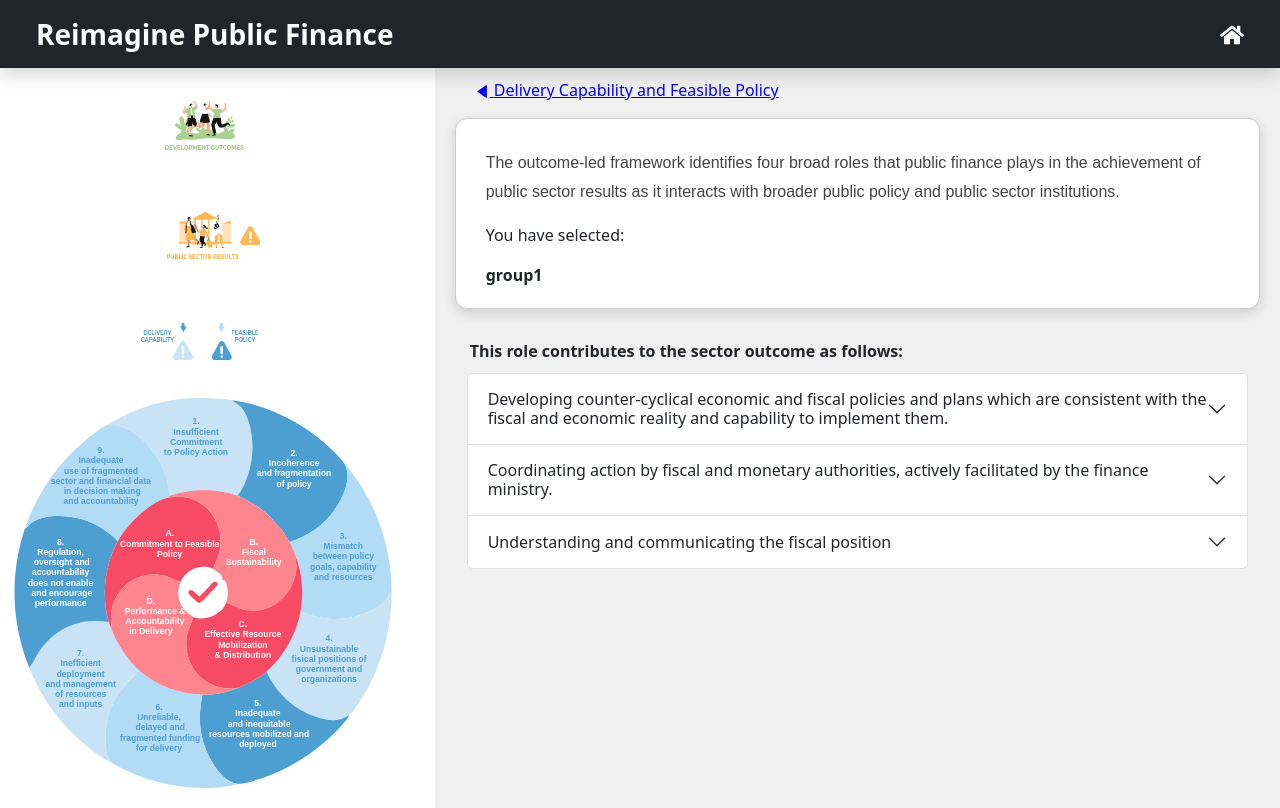
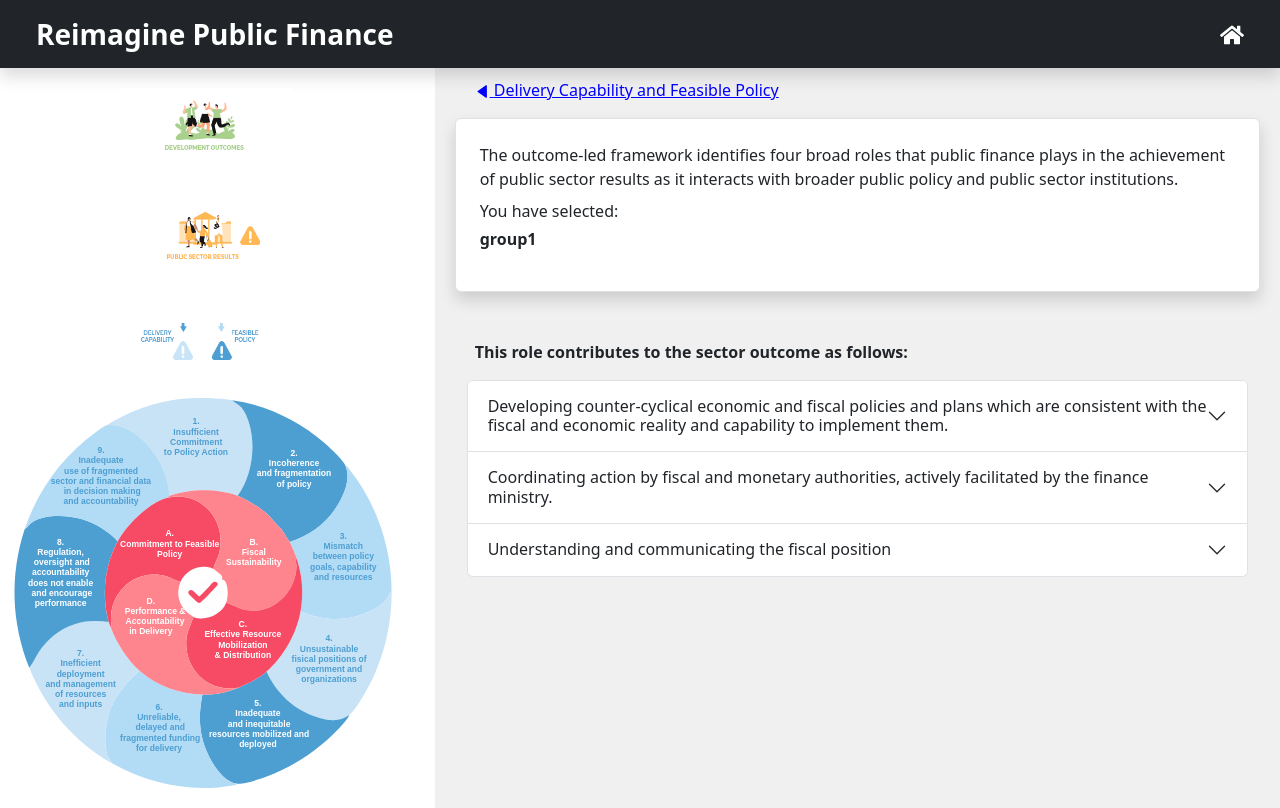
Before and after one commit to yukinko-iwasaki/rpf-bottleneck-page, a React (Create React App) app: page /rpf-bottleneck-page/UniversalHealthCare in a window 1280 px wide. Both pictures are taken after a click on the icon 205 px from the left and 673 px from the top of the page. Built offline with nearby package versions, Linux system fonts and the light colour scheme.

Commit message:
Refactor evidence page to align two text boxes
and minimize custom styling

```diff
--- a/src/components/evidence.jsx
+++ b/src/components/evidence.jsx
@@ -1,31 +1,39 @@
-import React, { useEffect } from "react";
-import { useState, useRef } from "react";
+import React from "react";
 import PropTypes from 'prop-types';
 import ContentText from "./contentText";
 import Accordion from 'react-bootstrap/Accordion';
-import {ReactComponent as Map} from '../assets/map.svg';
+import { ReactComponent as Map } from '../assets/map.svg';
 const bottleneckData = require('../data/bottleneck.json');
 const roleData = require('../data/roles.json');
 
 const texts = {
-  'Role': {'title': 'The outcome-led framework identifies four broad roles that public finance plays in the achievement of public sector results as it interacts with broader public policy and public sector institutions. ', 'sub_title': ' This role contributes to the sector outcome as follows: '},
-  'Bottleneck Group': {'title': 'The outcome-led framework then identifies nine common bottlenecks which undermine the potential role of public finance across development outcomes.', 'sub_title': ' This typically constrains the achievement of public sector results as follows:  '}
-}
+  Role: {
+    title:
+      'The outcome-led framework identifies four broad roles that public finance plays in the achievement of public sector results as it interacts with broader public policy and public sector institutions.',
+    sub_title: 'This role contributes to the sector outcome as follows:',
+  },
+  'Bottleneck Group': {
+    title:
+      'The outcome-led framework then identifies nine common bottlenecks which undermine the potential role of public finance across development outcomes.',
+    sub_title: 'This typically constrains the achievement of public sector results as follows:',
+  },
+};
+
 const bottlenectDict = {
-  'group1': {
+  group1: {
     name: "1. Insufficient Stakeholder Commitment to Policy Action",
     children: [
       "1.1 Inadequate commitment of political and technical leadership to policy action and associated resource mobilization and use within or across sectors",
       "1.2 Inadequately broad-based stakeholder involvement, understanding and support for policy action and associated resource mobilization and use",
     ],
   },
-  'group2': {
+  group2: {
     name: "2. Incoherent, fragmented and poorly prioritized policy",
     children: [
       "2.1 Fragmented, over ambitious, inconsistent, uncoordinated and poorly prioritized policies across or within sectors",
     ],
   },
-  'group3': {
+  group3: {
     name: "3. Mismatch between policy goals, priorities, capability and resources",
     children: [
       "3.1 Domestic revenue policies generate insufficient resources to achieve policy goals given fiscal reality",
@@ -33,7 +41,7 @@ const bottlenectDict = {
       "3.3 Policies do not take into account context, including the available organizational capability to achieve goals",
     ],
   },
-  'group4': {
+  group4: {
     name: "4. Unsustainable fiscal situation of governments and organizations",
     children: [
       "4.1 Short term incentives and perspectives leads to a failure to manage fiscal risks and procyclical spending which forces deep cuts during downturns",
@@ -42,7 +50,7 @@ const bottlenectDict = {
       "4.4 Pre-existing spending commitments and debt burdens create limited fiscal space and options for fiscal consolidation and/or increasing fiscal space.",
     ],
   },
-  'group5': {
+  group5: {
     name: "5. Inadequate and inequitable resources mobilized and deployed for policy implementation",
     children: [
       "5.1 Fragmented, uncoordinated and poorly prioritized policies across or within sectors",
@@ -51,7 +59,7 @@ const bottlenectDict = {
       "5.4 Resource deployment is not informed by demand for, the costs of or effectiveness of achieving public policy objectives.",
     ],
   },
-  'group6': {
+  group6: {
     name: "6. Unreliable, delayed and fragmented funding for delivery",
     children: [
       "6.1 Ad hoc, political and fragmented funding channels contribute to unreliable and insufficient funding",
@@ -59,7 +67,7 @@ const bottlenectDict = {
       "6.3 Shortfalls, delays and diversion of funding for delivery",
     ],
   },
-  'group7': {
+  group7: {
     name: "7. Inefficient deployment and management of resources and inputs for delivery",
     children: [
       "7.1 Resource deployment is inefficient overall due to high overheads and unbalanced allocations to delivery inputs and sectoral programs",
@@ -69,7 +77,7 @@ const bottlenectDict = {
       "7.5 High cost and inflated cost of procurement for infrastructure and operational inputs.",
     ],
   },
-  'group8': {
+  group8: {
     name: "8. Insufficient, opaque and fragmented management, oversight, transparency and accountability systems and arrangements",
     children: [
       "8.1 The design of regulatory, incentive, control and management systems limits autonomy and discourages performance",
@@ -77,7 +85,7 @@ const bottlenectDict = {
       "8.3 Weaknesses in fiscal governance undermine public and private sector accountability.",
     ],
   },
-  'group9': {
+  group9: {
     name: "9. Inadequate availability and use of data in decision making, policy delivery and accountability",
     children: [
       "9.1 Inadequate transparency, oversight, monitoring, evaluation and accountability for resources and performance",
@@ -88,81 +96,56 @@ const bottlenectDict = {
 };
 
 const roleDict = {
-  'groupA': { name: 'A. Commitment to Feasible Policy' },
-  'groupB': { name: 'B. Fiscal sustainability' },
-  'groupC': { name: 'C. Inadequate and inequitable resources mobilized and deployed for policy implementation' },
-  'groupD': { name: 'D. Insufficient, opaque and fragmented management, oversight, transparency and accountability systems and arrangements' }
+  groupA: { name: 'A. Commitment to Feasible Policy' },
+  groupB: { name: 'B. Fiscal sustainability' },
+  groupC: { name: 'C. Inadequate and inequitable resources mobilized and deployed for policy implementation' },
+  groupD: { name: 'D. Insufficient, opaque and fragmented management, oversight, transparency and accountability systems and arrangements' },
 };
-function Evidence(props){
-    const {outcome, selectedItem} = props;
 
-    const viz_type = Object.keys(bottlenectDict).includes(selectedItem) ? 'Bottleneck Group' : 'Role'; // Default to group1 if viz_type is not found
-    const type_options = viz_type === 'Bottleneck Group' ? bottlenectDict[selectedItem].children : [];
-    const selectedItemDisplay = bottlenectDict[selectedItem]?.name || roleDict[selectedItem]?.name || 'group1'; // Default to group1 if not found
+function Evidence({ outcome, selectedItem }) {
+  const viz_type = Object.keys(bottlenectDict).includes(selectedItem)
+    ? 'Bottleneck Group'
+    : 'Role';
+
+  const selectedItemDisplay =
+    bottlenectDict[selectedItem]?.name || roleDict[selectedItem]?.name || 'group1';
+
   const data = viz_type === 'Bottleneck Group' ? bottleneckData : roleData;
+
   return (
     <>
-                {selectedItem && <div style={{
-                  maxWidth: '900px',
-                  padding: '30px',
-                  paddingBottom: '5px',
-                  border: '1px solid #ccc',
-                  borderRadius: '12px',
-                  boxShadow: '0px 4px 12px rgba(0, 0, 0, 0.15)',
-                  backgroundColor: '#fff',
-                  display: 'flex',
-                  flexDirection: 'column',
-                  alignItems: 'left'
-                }}>
-        <p style={{
-                    fontFamily: 'Arial, sans-serif',
-                    color: '#444',
-                    lineHeight: '1.8',
-                    fontSize: '1.0rem',
-                    textAlign: 'left' /* Align text to the left */
-                }}>{texts[viz_type].title} <br/></p>
-                <p>You have selected: </p>
-                <p style={{textAlign: 'left', fontWeight:'bold'}}>{selectedItemDisplay}</p>
-        </div>}
-        {/* <div style={{height: '200px', width: '80%'}}>
-              <Map />
-         </div> */}
-         <div style={{paddingTop: '30px'}}>
-         {<b style={{paddingLeft:'15px'}}>{texts[viz_type].sub_title}</b>}
-                  {selectedItem && <div class='container' style={{height: '100%', paddingTop: '10px'}}>
-          <Accordion style={{ width: '100%', marginBottom: '20px' }}>
-            {data.map((item, index) => {
-              return (
+      {selectedItem && (
+        <div className="container p-4 mb-4 border rounded shadow bg-white text-start" style={{ maxWidth: '900px' }}>
+          <p className="mb-2">{texts[viz_type].title}</p>
+          <p className="mb-1">You have selected:</p>
+          <p className="fw-bold">{selectedItemDisplay}</p>
+        </div>
+      )}
+
+      <div className="pt-4">
+        <div className="container text-start">
+          <p className="fw-bold ps-2">{texts[viz_type].sub_title}</p>
+          <Accordion className="mb-4">
+            {data.map((item, index) => (
               <Accordion.Item eventKey={index.toString()} key={index}>
                 <Accordion.Header>{item.title}</Accordion.Header>
-                  <Accordion.Body style={{maxHeight: '45vh', overflow: 'scroll'}}>
-                    {/* {data.map((text, index) => (
-                      <div key={index} style={{ borderBottom: '1px solid rgba(76, 159, 210, 0.3)', paddingBottom: '10px', marginBottom: '10px' }}>
-                        <ContentText data={text} viz_type={viz_type} />
-                    </div>
-                ))
-                } */}
-                      <div key={index} style={{ borderBottom: '1px solid rgba(76, 159, 210, 0.3)', paddingBottom: '10px', marginBottom: '10px' }}>
+                <Accordion.Body>
+                  <div>
                     <ContentText data={item} viz_type={viz_type} />
                   </div>
                 </Accordion.Body>
               </Accordion.Item>
-          );
-        })}
-
+            ))}
           </Accordion>
-        </div>}
         </div>
-          {
-          !selectedItem && <div style={{height: '100%', display: 'flex', justifyContent: 'center', alignItems: 'center'}}> <span style={{ color: 'black', fontSize: '1.5rem', fontStyle: 'italic' , textAlign:'center'}}>Please select a public finance concept/region from the left navigation to explore detailed insights and data</span> </div>
-        }
+      </div>
     </>
   );
 }
 
 Evidence.propTypes = {
-    viz_type: PropTypes.string.isRequired,
-    selectedItem: PropTypes.string.isRequired, // Added selectedItem prop type
+  outcome: PropTypes.any,
+  selectedItem: PropTypes.string.isRequired,
 };
 
 export default Evidence;
```
Lines whose indentation alone changed are shown as unchanged.
